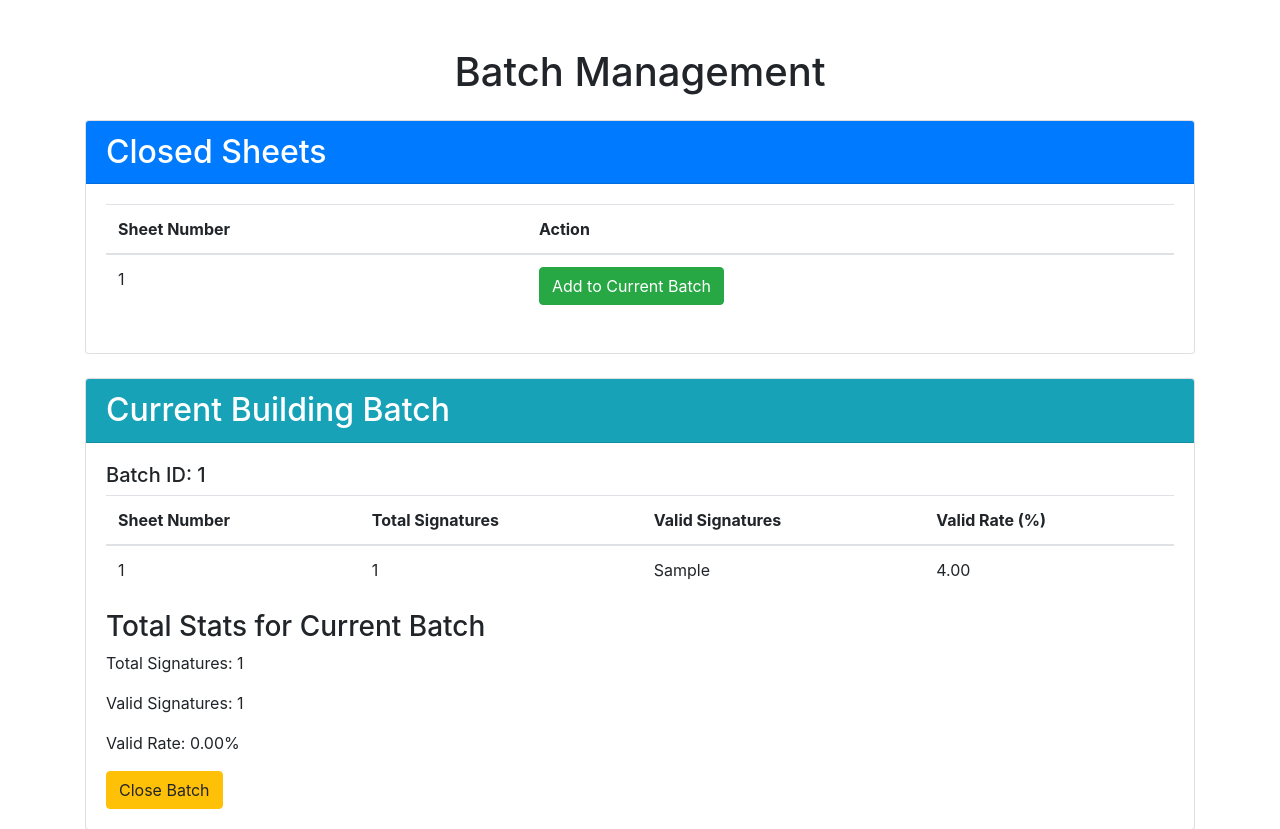
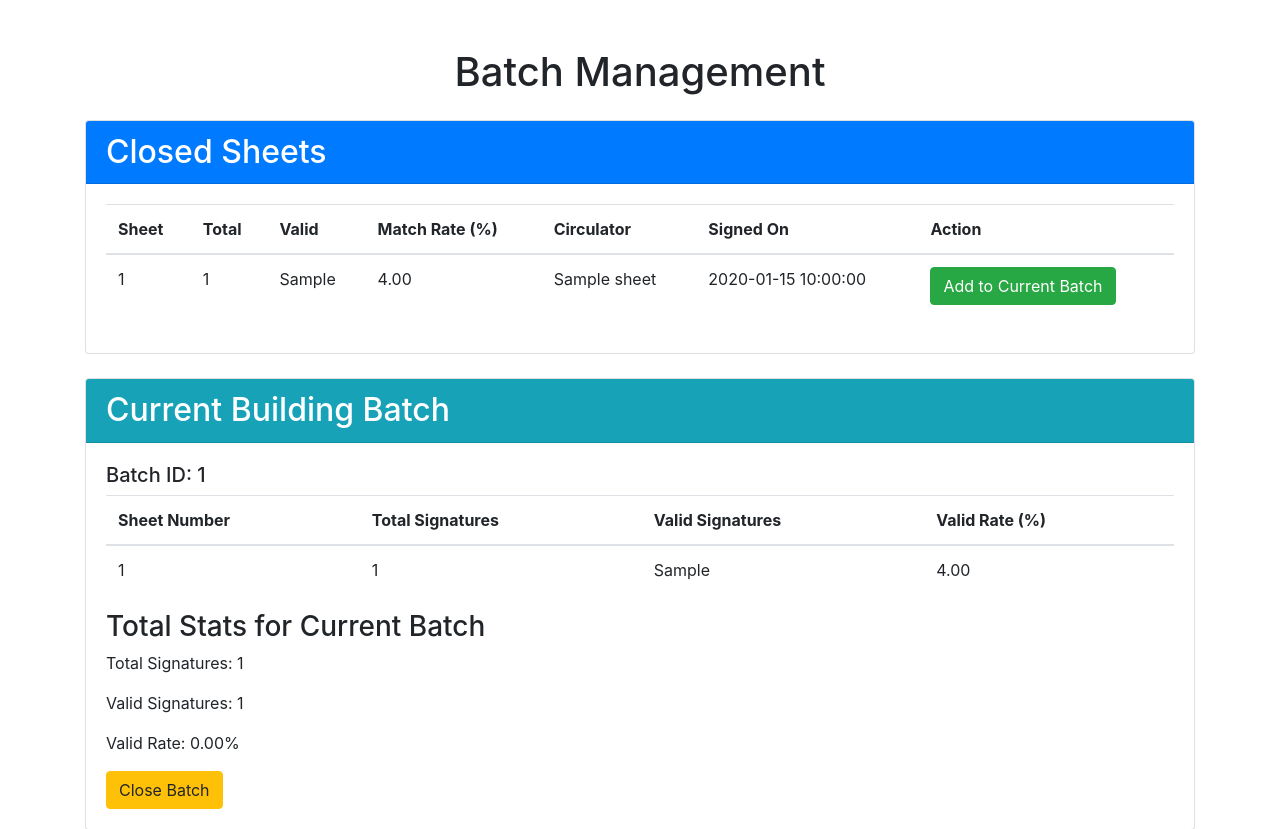
Before and after one commit to HenselForCongress/jack, a Python web app: template so_well/templates/batches.html in a window 1280 px wide. Shown: the part 56-885 px from the top of the page. Run offline with Jinja, Linux system fonts and the light colour scheme; the template is opened without the code that fills it: most values are stand-ins (such as "Sample title", 1, 10 or a date in 2020); some libraries are stand-ins or nearby versions.

Commit message:
More Batches Info
Signed-off-by: Bentley Hensel <bentleyhensel@gmail.com>

```diff
--- a/so_well/templates/batches.html
+++ b/so_well/templates/batches.html
@@ -12,7 +12,12 @@
             <table class="table">
                 <thead>
                     <tr>
-                        <th>Sheet Number</th>
+                        <th>Sheet</th>
+                        <th>Total</th>
+                        <th>Valid</th>
+                        <th>Match Rate (%)</th>
+                        <th>Circulator</th>
+                        <th>Signed On</th>
                         <th>Action</th>
                     </tr>
                 </thead>
@@ -20,6 +25,11 @@
                     {% for sheet in closed_sheets %}
                     <tr>
                         <td>{{ sheet.id }}</td>
+                        <td>{{ sheet.total_signatures }}</td>
+                        <td>{{ sheet.valid_signatures }}</td>
+                        <td>{{ "%.2f" | format(sheet.match_rate) }}</td>
+                        <td>{{ sheet.circulator_name }}</td>
+                        <td>{{ sheet.max_signed_on }}</td>
                         <td>
                             <button class="btn btn-success add-to-batch" data-sheet-id="{{ sheet.id }}">Add to Current Batch</button>
                         </td>
@@ -29,6 +39,7 @@
             </table>
         </div>
     </div>
+
 
     <div class="modal fade" id="confirmationModal" tabindex="-1" role="dialog" aria-labelledby="confirmationModalLabel" aria-hidden="true">
         <div class="modal-dialog" role="document">
```
Also changed, not shown: so_well/batches/routes.py (+26 -3 lines).
